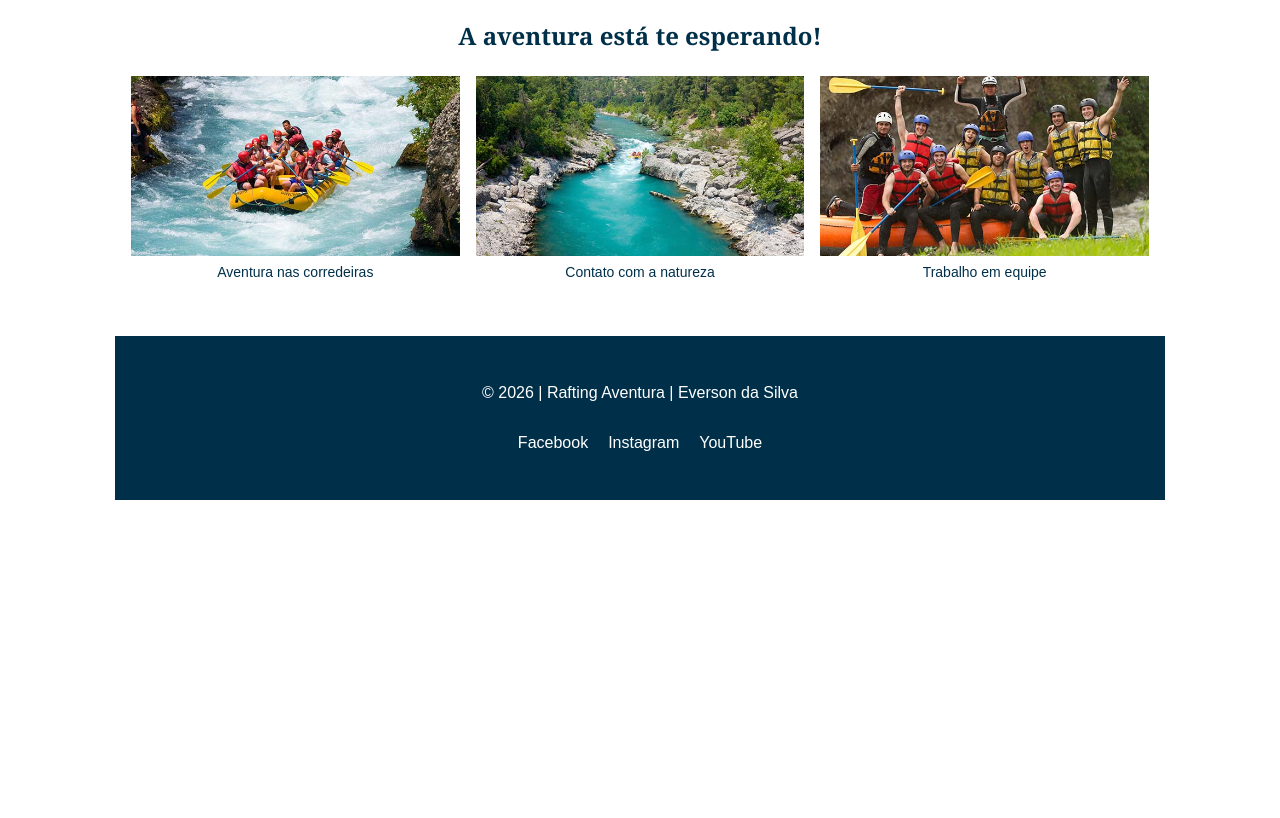
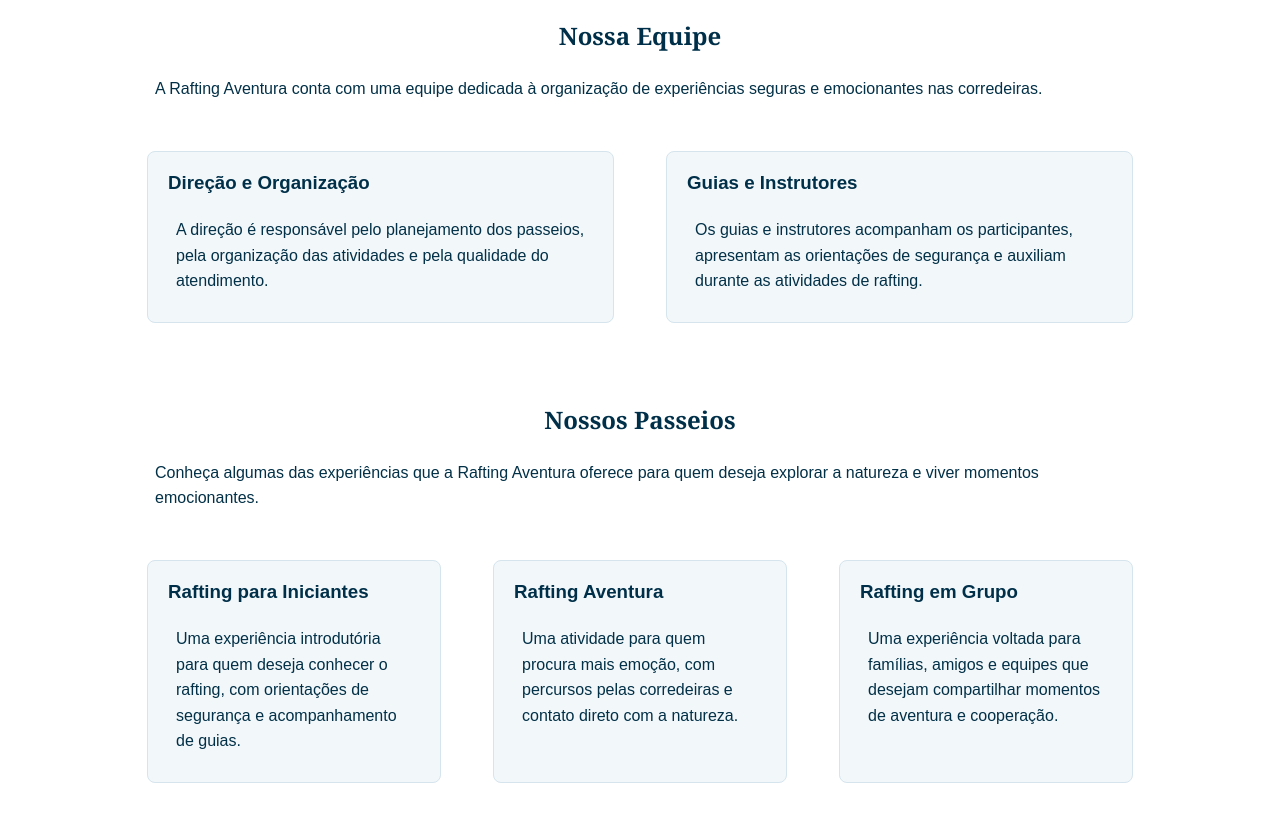
Before and after one commit to eversondasil/wdd130, a plain HTML site: page wwr/sobre.html in a window 1280 px wide. Shown: the part 948-1766 px from the top of the page. Before the commit the page ends 1448 px from the top, so only its background shows below. Drawn offline with Linux system fonts and the light colour scheme.

Commit message:
WDD130 - Correcao e organizacao da pagina Sobre Nos

```diff
--- a/wwr/sobre.html
+++ b/wwr/sobre.html
@@ -1,5 +1,7 @@
+
 <!DOCTYPE html>
 <html lang="pt-BR">
+
 <head>
     <meta charset="UTF-8">
     <meta name="viewport" content="width=device-width, initial-scale=1.0">
@@ -8,8 +10,10 @@
     <title>Sobre Nós | Rafting Aventura</title>
     <link rel="stylesheet" href="estilos/rafting.css">
 </head>
+
 <body>
 
+    <!-- Cabeçalho -->
     <header>
         <img src="imagens/logo-rafting.png"
              alt="Logotipo da empresa Rafting Aventura"
@@ -24,6 +28,8 @@
     </header>
 
     <main>
+
+        <!-- Imagem principal e missão -->
         <div class="hero">
             <img src="imagens/rafting10_1024.jpg"
                  alt="Equipe de rafting navegando pelas corredeiras de um rio">
@@ -35,58 +41,163 @@
                      alt="Grupo de pessoas aproveitando uma aventura de rafting">
 
                 <p>
-        Nossa missão é proporcionar experiências inesquecíveis
-        de rafting, combinando aventura, segurança e contato
-        com a natureza.
+                    Nossa missão é proporcionar experiências
+                    inesquecíveis de rafting, combinando aventura,
+                    segurança e contato com a natureza.
                 </p>
             </article>
         </div>
 
+        <!-- História -->
         <section>
             <h2>História</h2>
+
             <p>
                 A Rafting Aventura nasceu da paixão por esportes
-            ao ar livre e pelo desejo de compartilhar experiências
-            emocionantes nas corredeiras.
+                ao ar livre e pelo desejo de compartilhar
+                experiências emocionantes nas corredeiras.
             </p>
         </section>
 
+        <!-- Nossa Equipe -->
+        <section class="equipe">
+            <h2>Nossa Equipe</h2>
+
+            <p>
+                A Rafting Aventura conta com uma equipe dedicada
+                à organização de experiências seguras e emocionantes
+                nas corredeiras.
+            </p>
+
+            <div class="equipe-conteudo">
+
+                <article>
+                    <h3>Direção e Organização</h3>
+
+                    <p>
+                        A direção é responsável pelo planejamento
+                        dos passeios, pela organização das atividades
+                        e pela qualidade do atendimento.
+                    </p>
+                </article>
+
+                <article>
+                    <h3>Guias e Instrutores</h3>
+
+                    <p>
+                        Os guias e instrutores acompanham os
+                        participantes, apresentam as orientações
+                        de segurança e auxiliam durante as
+                        atividades de rafting.
+                    </p>
+                </article>
+
+            </div>
+        </section>
+
+        <!-- Resumo dos Passeios -->
+        <section class="passeios">
+            <h2>Nossos Passeios</h2>
+
+            <p>
+                Conheça algumas das experiências que a
+                Rafting Aventura oferece para quem deseja
+                explorar a natureza e viver momentos emocionantes.
+            </p>
+
+            <div class="passeios-conteudo">
+
+                <article>
+                    <h3>Rafting para Iniciantes</h3>
+
+                    <p>
+                        Uma experiência introdutória para quem
+                        deseja conhecer o rafting, com orientações
+                        de segurança e acompanhamento de guias.
+                    </p>
+                </article>
+
+                <article>
+                    <h3>Rafting Aventura</h3>
+
+                    <p>
+                        Uma atividade para quem procura mais
+                        emoção, com percursos pelas corredeiras
+                        e contato direto com a natureza.
+                    </p>
+                </article>
+
+                <article>
+                    <h3>Rafting em Grupo</h3>
+
+                    <p>
+                        Uma experiência voltada para famílias,
+                        amigos e equipes que desejam compartilhar
+                        momentos de aventura e cooperação.
+                    </p>
+                </article>
+
+            </div>
+        </section>
+
+        <!-- Galeria de aventuras -->
         <section>
             <h2>A aventura está te esperando!</h2>
 
             <div class="galeria">
+
                 <figure>
                     <img src="imagens/rafting53_600.jpg"
                          alt="Equipe praticando rafting nas corredeiras">
-            <figcaption>Aventura nas corredeiras</figcaption>
+
+                    <figcaption>
+                        Aventura nas corredeiras
+                    </figcaption>
                 </figure>
 
                 <figure>
                     <img src="imagens/rafting58_600.jpg"
                          alt="Paisagem natural de um rio para rafting">
-            <figcaption>Contato com a natureza</figcaption>
+
+                    <figcaption>
+                        Contato com a natureza
+                    </figcaption>
                 </figure>
 
                 <figure>
                     <img src="imagens/rafting59_600.jpg"
                          alt="Equipe reunida em uma atividade de rafting">
-            <figcaption>Trabalho em equipe</figcaption>
+
+                    <figcaption>
+                        Trabalho em equipe
+                    </figcaption>
                 </figure>
+
             </div>
         </section>
+
     </main>
 
+    <!-- Rodapé -->
     <footer>
         <p>&copy; 2026 | Rafting Aventura | Everson da Silva</p>
 
         <nav class="redes-sociais">
-        <a href="https://www.facebook.com/" target="_blank" rel="noopener noreferrer">
+            <a href="https://www.facebook.com/"
+               target="_blank"
+               rel="noopener noreferrer">
                 Facebook
             </a>
-        <a href="https://www.instagram.com/" target="_blank" rel="noopener noreferrer">
+
+            <a href="https://www.instagram.com/"
+               target="_blank"
+               rel="noopener noreferrer">
                 Instagram
             </a>
-        <a href="https://www.youtube.com/" target="_blank" rel="noopener noreferrer">
+
+            <a href="https://www.youtube.com/"
+               target="_blank"
+               rel="noopener noreferrer">
                 YouTube
             </a>
         </nav>
```
Lines whose indentation alone changed are shown as unchanged.
